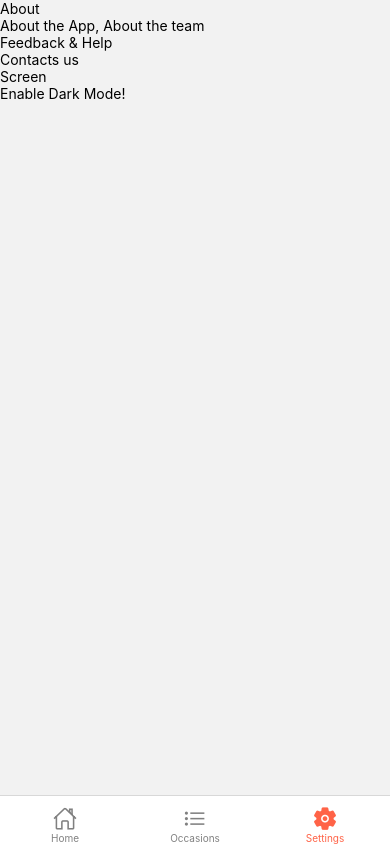
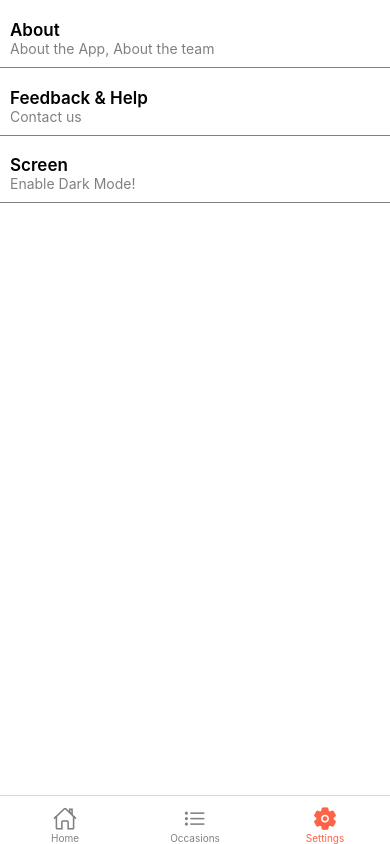
Before and after one commit to yushisalvador/remindle, a React Native app: screen /Settings in a window 390 px wide. Built offline with nearby package versions, Linux system fonts and the light colour scheme; no server answers.

Commit message:
feat: add simple styling to settings screen

```diff
--- a/components/SettingsComponent.js
+++ b/components/SettingsComponent.js
@@ -1,17 +1,48 @@
 import React from "react";
-import { SafeAreaView, TouchableOpacity, View, Text } from "react-native";
+import {
+  ScrollView,
+  TouchableOpacity,
+  View,
+  Text,
+  StyleSheet,
+} from "react-native";
 
 export default function SettingsComponent({ menuData }) {
   return (
-    <SafeAreaView>
+    <ScrollView style={styles.container}>
       {menuData.map(({ title, definition, index }) => (
         <TouchableOpacity key={title}>
-          <View>
-            <Text>{title}</Text>
-            <Text>{definition}</Text>
+          <View style={styles.singleMenu}>
+            <Text style={styles.mainText}>{title}</Text>
+            <Text style={styles.subText}>{definition}</Text>
           </View>
+          <View style={styles.divider} />
         </TouchableOpacity>
       ))}
-    </SafeAreaView>
+    </ScrollView>
   );
 }
+
+const styles = StyleSheet.create({
+  container: {
+    backgroundColor: "white",
+  },
+  singleMenu: {
+    paddingHorizontal: 10,
+    paddingBottom: 10,
+    paddingTop: 20,
+  },
+  mainText: {
+    fontSize: 17,
+    fontWeight: 600,
+  },
+  subText: {
+    fontSize: 14,
+    color: "grey",
+    fontWeight: 400,
+  },
+  divider: {
+    height: 0.5,
+    backgroundColor: "grey",
+  },
+});
--- a/navigation/screens/SettingsScreen.js
+++ b/navigation/screens/SettingsScreen.js
@@ -10,7 +10,7 @@ export default function SettingsScreen({ navigation }) {
     },
     {
       title: "Feedback & Help",
-      definition: "Contacts us",
+      definition: "Contact us",
     },
     {
       title: "Screen",
```
